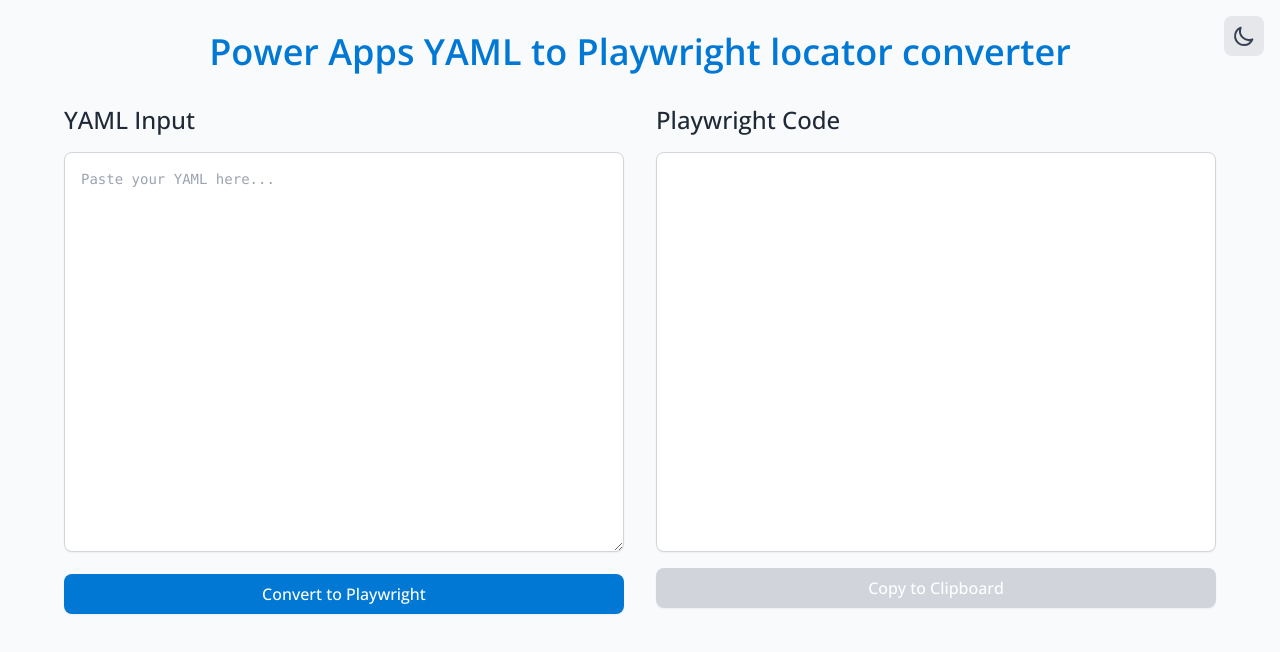
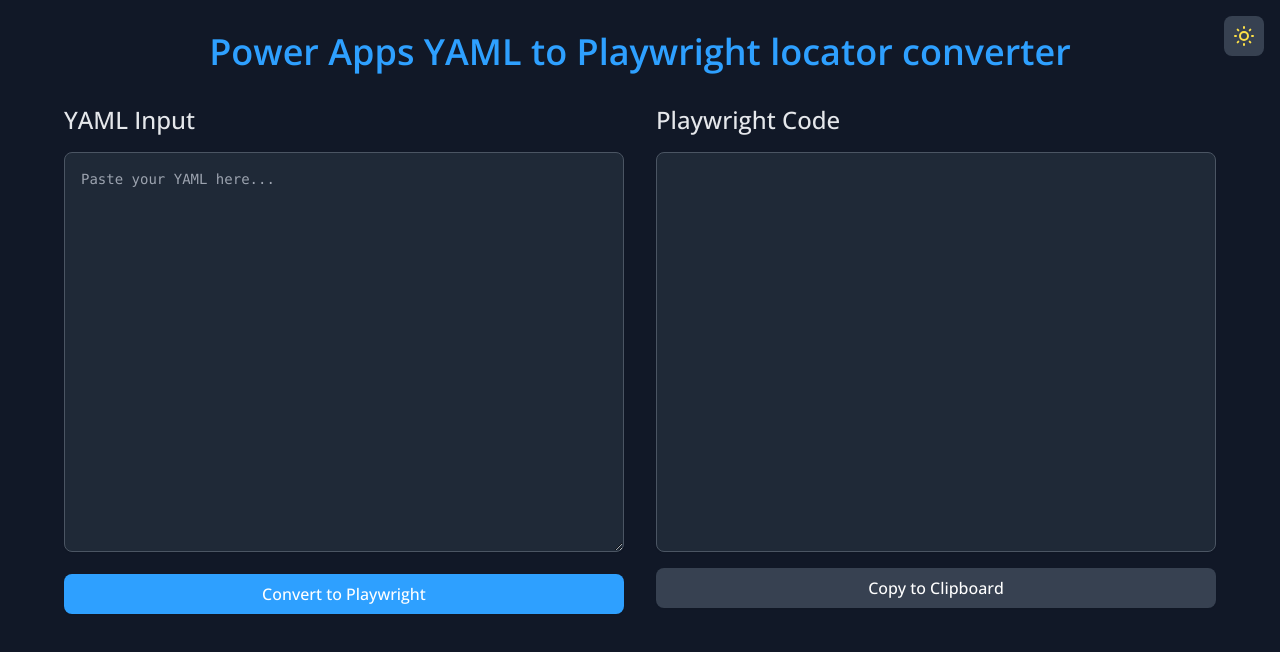
Before and after one commit to arijsdijk/yaml-to-playwright, a React (Vite) app: page / in a window 1280 px wide. Shown: the top 652 px of the page. Built offline with nearby package versions, Linux system fonts and the light colour scheme.

Commit message:
Set dark mode as default theme

```diff
--- a/src/components/ThemeToggle.tsx
+++ b/src/components/ThemeToggle.tsx
@@ -1,13 +1,18 @@
 import { useState, useEffect } from 'react';
 
 const ThemeToggle = () => {
+  // Set dark mode by default when the component mounts
+  useEffect(() => {
+    document.documentElement.classList.add('dark');
+    localStorage.setItem('theme', 'dark');
+  }, []);
   const [darkMode, setDarkMode] = useState(() => {
-    // Check local storage and system preferences
+    // Check local storage, otherwise default to dark mode
     const savedTheme = localStorage.getItem('theme');
     if (savedTheme) {
       return savedTheme === 'dark';
     }
-    return window.matchMedia('(prefers-color-scheme: dark)').matches;
+    return true; // Default to dark mode
   });
 
   useEffect(() => {
```
